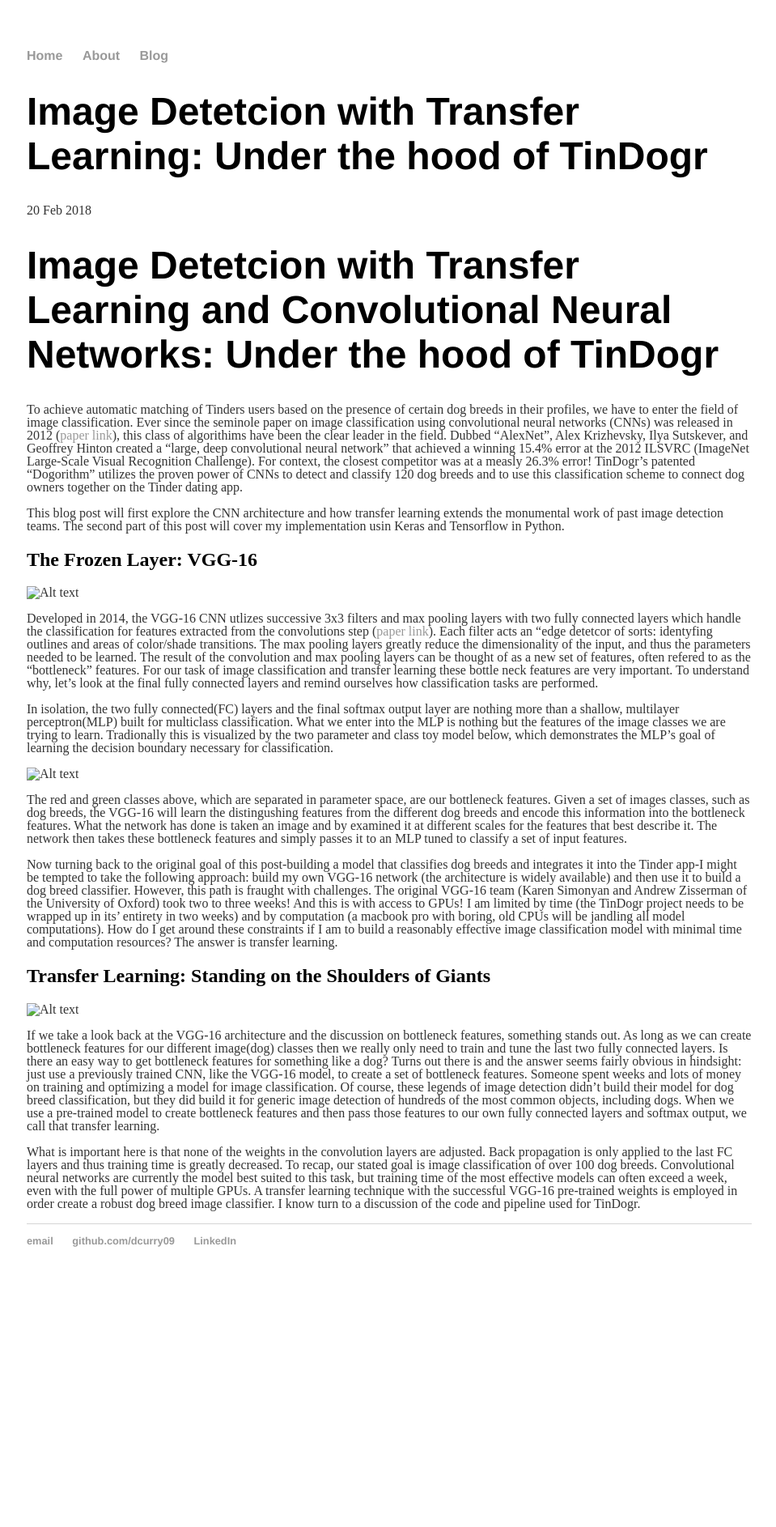
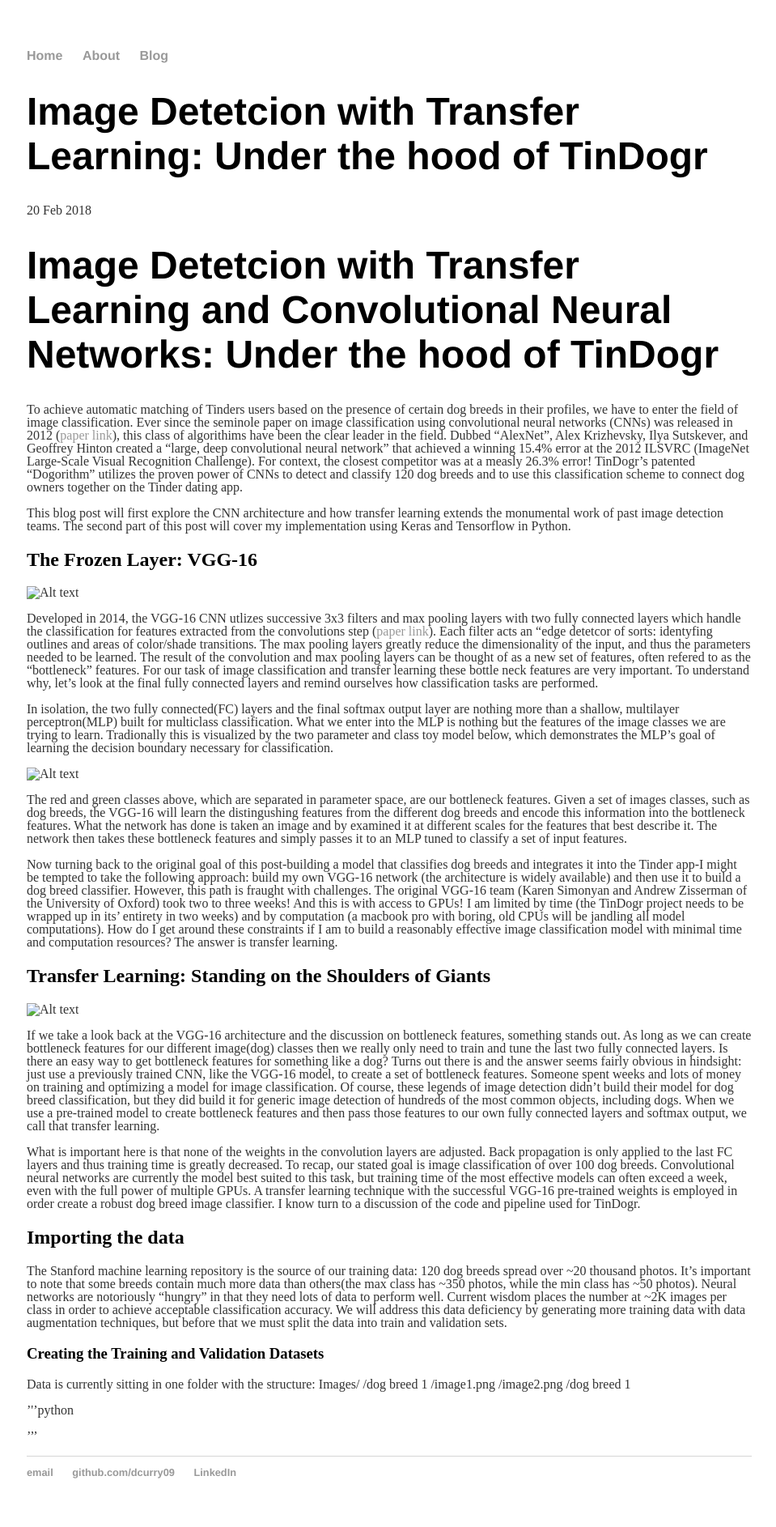
Before and after one commit to dcurry09/dcurry09.github.io, a Jekyll site: the page built from _posts/2018-02-20-david-curry-TinDogr.md, in a window 1280 px wide. Shown: the whole page at 81% size, without its empty margins (159-1118 px from the left). Built offline with Jekyll 4.4.1, drawn with Linux system fonts in a browser that asks for light colours; before the commit the page ends 1600 px from its top, so only the background shows below that.

Commit message:
Update 2018-02-20-david-curry-TinDogr.md

```diff
--- a/_posts/2018-02-20-david-curry-TinDogr.md
+++ b/_posts/2018-02-20-david-curry-TinDogr.md
@@ -8,7 +8,7 @@
 
 To achieve automatic matching of Tinders users based on the presence of certain dog breeds in their profiles, we have to enter the field of image classification.  Ever since the seminole paper on image classification using convolutional neural networks (CNNs) was released in 2012 ([paper link](https://papers.nips.cc/paper/4824-imagenet-classification-with-deep-convolutional-neural-networks.pdf)), this class of algorithims have been the clear leader in the field.  Dubbed "AlexNet", Alex Krizhevsky, Ilya Sutskever, and Geoffrey Hinton created a “large, deep convolutional neural network” that achieved a winning 15.4% error at the 2012 ILSVRC (ImageNet Large-Scale Visual Recognition Challenge).  For context, the closest competitor was at a measly 26.3% error!  TinDogr's patented "Dogorithm" utilizes the proven power of CNNs to detect and classify 120 dog breeds and to use this classification scheme to connect dog owners together on the Tinder dating app.
 
-This blog post will first explore the CNN architecture and how transfer learning extends the monumental work of past image detection teams.  The second part of this post will cover my implementation usin Keras and Tensorflow in Python.
+This blog post will first explore the CNN architecture and how transfer learning extends the monumental work of past image detection teams.  The second part of this post will cover my implementation using Keras and Tensorflow in Python.
 
 ## The Frozen Layer: VGG-16
 ![Alt text](images/vgg16.png?raw=true "Title")
@@ -29,3 +29,18 @@
 If we take a look back at the VGG-16 architecture and the discussion on bottleneck features, something stands out.  As long as we can create bottleneck features for our different image(dog) classes then we really only need to train and tune the last two fully connected layers.  Is there an easy way to get bottleneck features for something like a dog?  Turns out there is and the answer seems fairly obvious in hindsight:  just use a previously trained CNN, like the VGG-16 model, to create a set of bottleneck features.  Someone spent weeks and lots of money on training and optimizing a model for image classification.  Of course, these legends of image detection didn't build their model for dog breed classification, but they did build it for generic image detection of hundreds of the most common objects, including dogs.  When we use a pre-trained model to create bottleneck features and then pass those features to our own fully connected layers and softmax output, we call that transfer learning.
 
 What is important here is that none of the weights in the convolution layers are adjusted.  Back propagation is only applied to the last FC layers and thus training time is greatly decreased.  To recap, our stated goal is image classification of over 100 dog breeds.  Convolutional neural networks are currently the model best suited to this task, but training time of the most effective models can often exceed a week, even with the full power of multiple GPUs.  A transfer learning technique with the successful VGG-16 pre-trained weights is employed in order create a robust dog breed image classifier.  I know turn to a discussion of the code and pipeline used for TinDogr.
+
+## Importing the data
+The Stanford machine learning repository is the source of our training data: 120 dog breeds spread over ~20 thousand photos.  It's important to note that some breeds contain much more data than others(the max class has ~350 photos, while the min class has ~50 photos).  Neural networks are notoriously "hungry" in that they need lots of data to perform well.  Current wisdom places the number at ~2K images per class in order to achieve acceptable classification accuracy.  We will address this data deficiency by generating more training data with data augmentation techniques, but before that we must split the data into train and validation sets.
+
+### Creating the Training and Validation Datasets
+Data is currently sitting in one folder with the structure:
+Images/
+      /dog breed 1
+                /image1.png
+                /image2.png
+      /dog breed 1
+
+'''python
+
+'''
```
